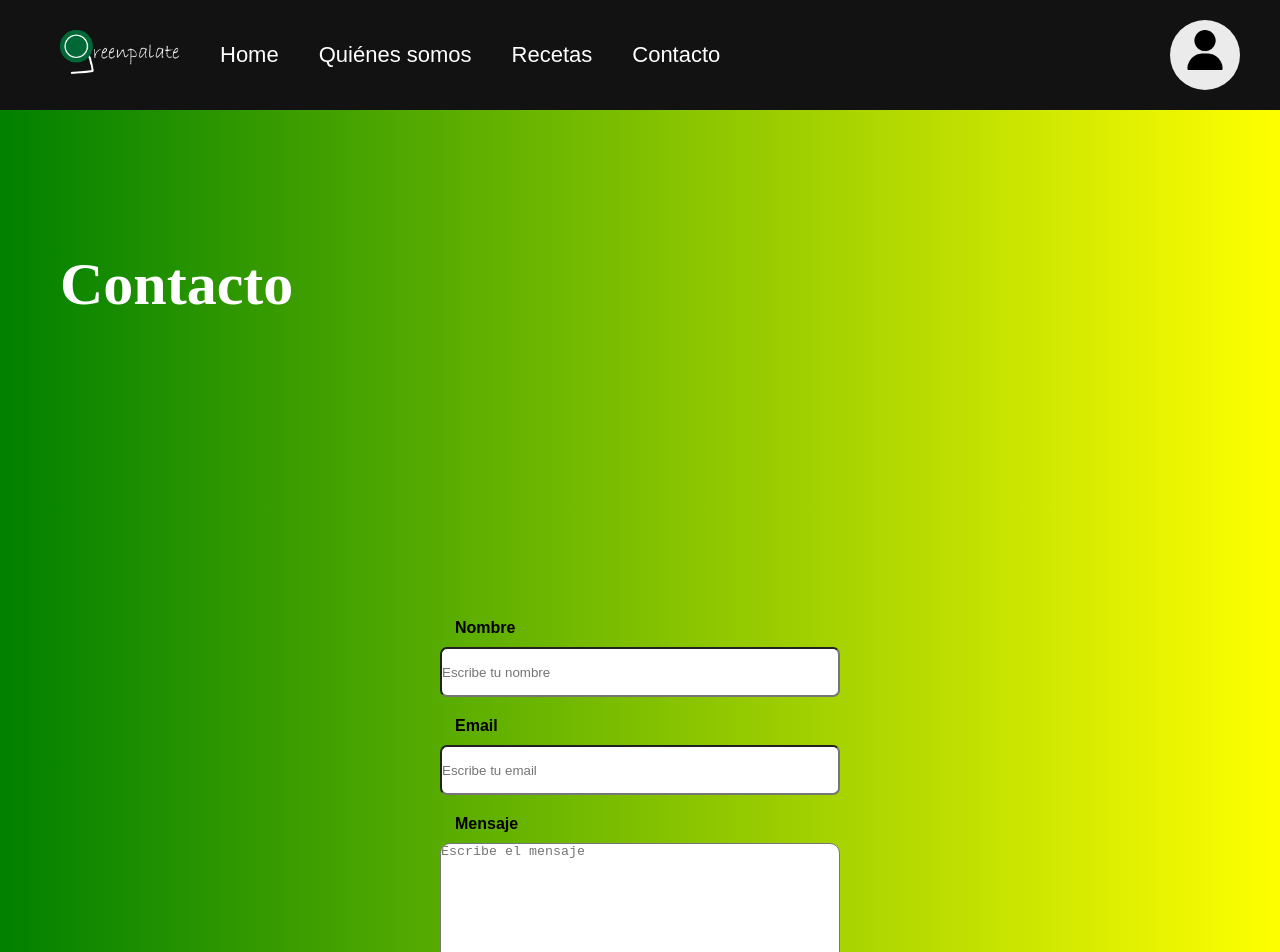
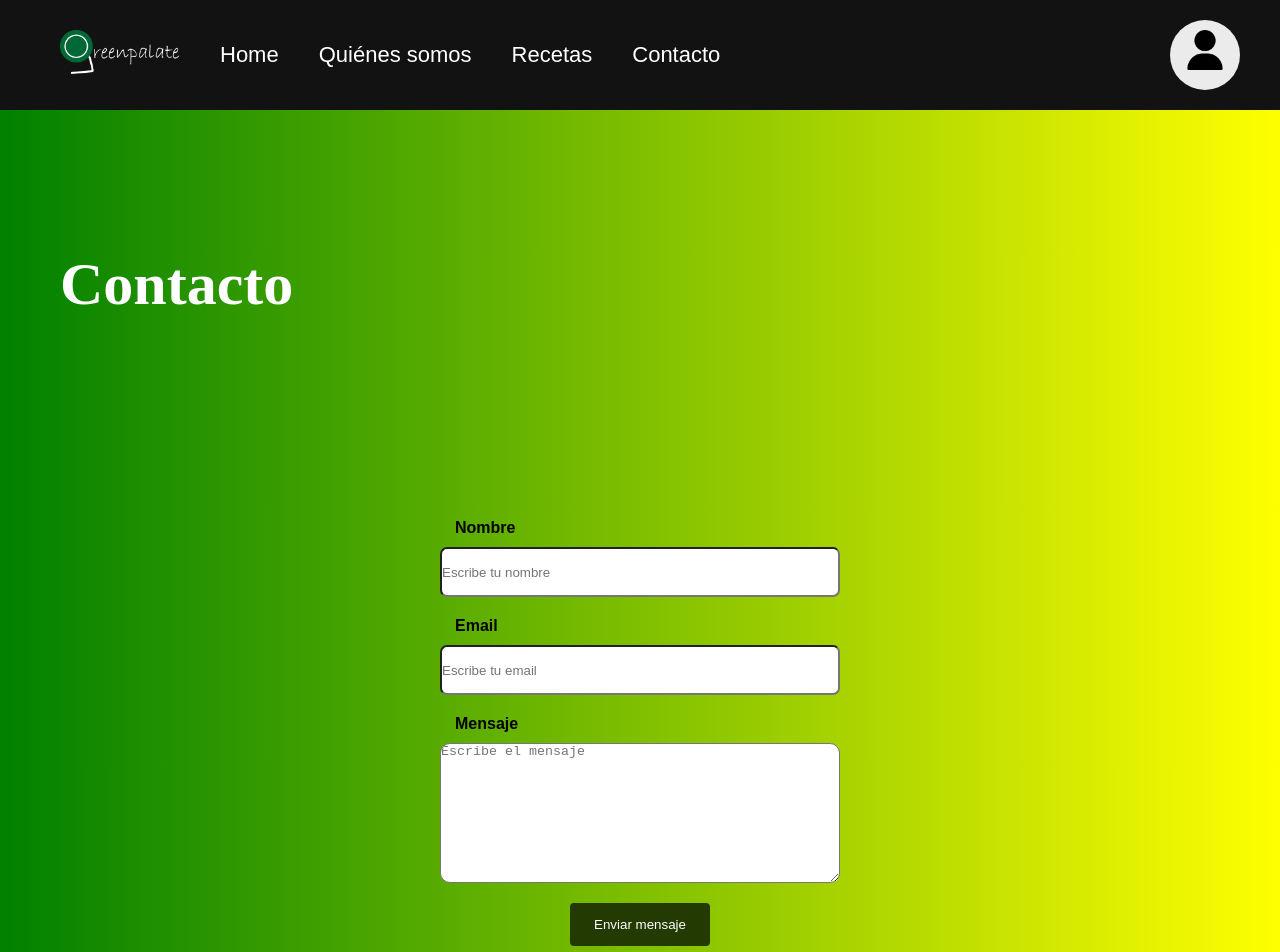
Before and after one commit to juancruzleone/Greenplate, a React (Vite) app in the folder front/: page /contacto in a window 1280 px wide. Shown: the top 952 px of the page. Built offline with nearby package versions, Linux system fonts and the light colour scheme; no server answers; a web font is replaced by a local one.

Commit message:
Se modifico la seccion de contacto

```diff
--- a/front/src/styles/contacto.css
+++ b/front/src/styles/contacto.css
@@ -5,7 +5,7 @@ h1{
 .contenedor-contacto{
     display: flex;
     justify-content: center;
-    margin-top: 300px;
+    margin-top: 200px;
 }
 
 form{
```
